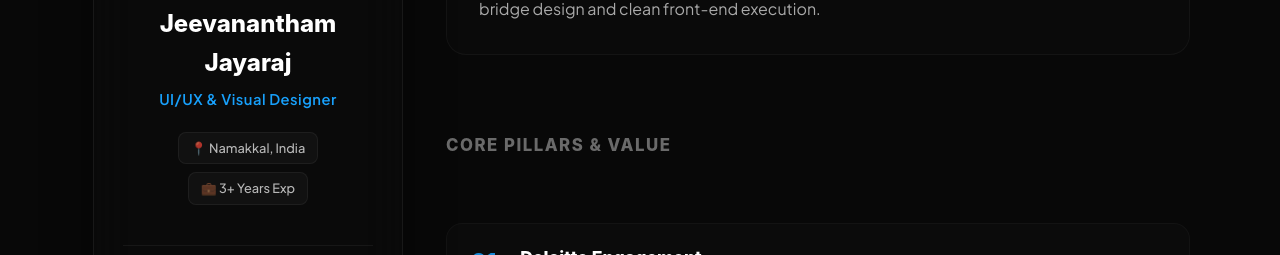
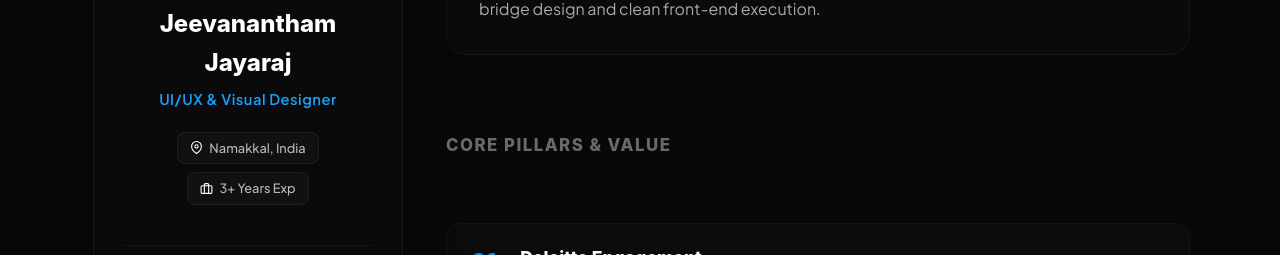
Before and after one commit to Jeeva-2k/portfolio, a React (Vite) app: page / in a window 1280 px wide. Shown: the part 1380-1635 px from the top of the page. Built offline with nearby package versions, Linux system fonts and the light colour scheme; a web font is replaced by a local one.

Commit message:
feat: replace emojis in location and experience pills with white SVG icons

```diff
--- a/src/App.jsx
+++ b/src/App.jsx
@@ -600,8 +600,20 @@ function App() {
                 <h3>Jeevanantham Jayaraj</h3>
                 <p className="profile-role">UI/UX & Visual Designer</p>
                 <div className="profile-info-pill-container">
-                  <span className="profile-pill">📍 Namakkal, India</span>
-                  <span className="profile-pill">💼 3+ Years Exp</span>
+                  <span className="profile-pill">
+                    <svg className="profile-pill-icon" viewBox="0 0 24 24" fill="none" stroke="currentColor" strokeWidth="2" strokeLinecap="round" strokeLinejoin="round">
+                      <path d="M21 10c0 7-9 13-9 13s-9-6-9-13a9 9 0 0 1 18 0z"></path>
+                      <circle cx="12" cy="10" r="3"></circle>
+                    </svg>
+                    Namakkal, India
+                  </span>
+                  <span className="profile-pill">
+                    <svg className="profile-pill-icon" viewBox="0 0 24 24" fill="none" stroke="currentColor" strokeWidth="2" strokeLinecap="round" strokeLinejoin="round">
+                      <rect x="2" y="7" width="20" height="14" rx="2" ry="2"></rect>
+                      <path d="M16 21V5a2 2 0 0 0-2-2h-4a2 2 0 0 0-2 2v16"></path>
+                    </svg>
+                    3+ Years Exp
+                  </span>
                 </div>
               </div>
 
--- a/src/index.css
+++ b/src/index.css
@@ -858,6 +858,9 @@ body {
 }
 
 .profile-pill {
+    display: inline-flex;
+    align-items: center;
+    gap: 6px;
     background: rgba(255, 255, 255, 0.03);
     border: 1px solid rgba(255, 255, 255, 0.05);
     padding: 5px 12px;
@@ -865,6 +868,13 @@ body {
     font-size: 0.8rem;
     color: rgba(255, 255, 255, 0.7);
     font-weight: 500;
+}
+
+.profile-pill-icon {
+    width: 13px;
+    height: 13px;
+    color: #ffffff;
+    flex-shrink: 0;
 }
 
 .profile-highlights {
```
Also changed, not shown: 4 other files (tests, documents, lock files or other folders).
